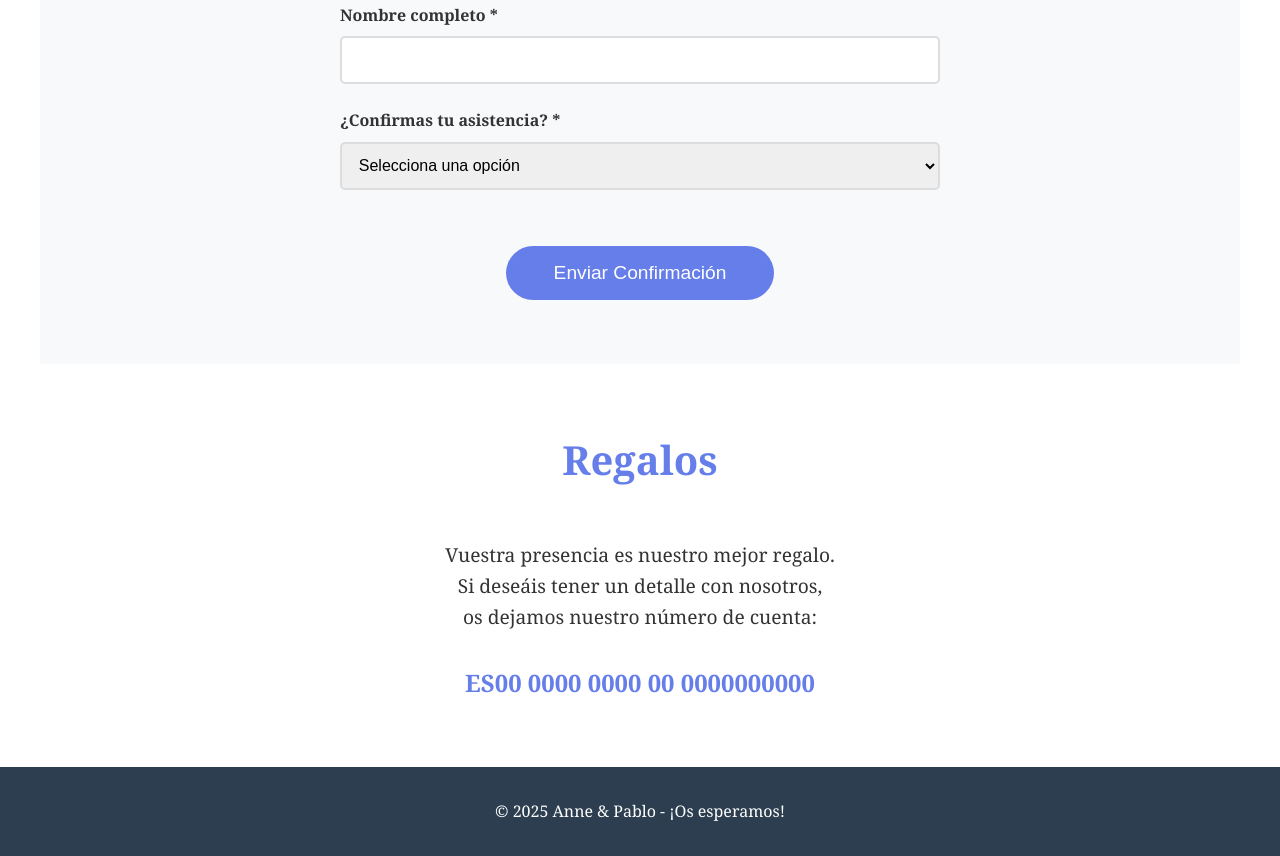
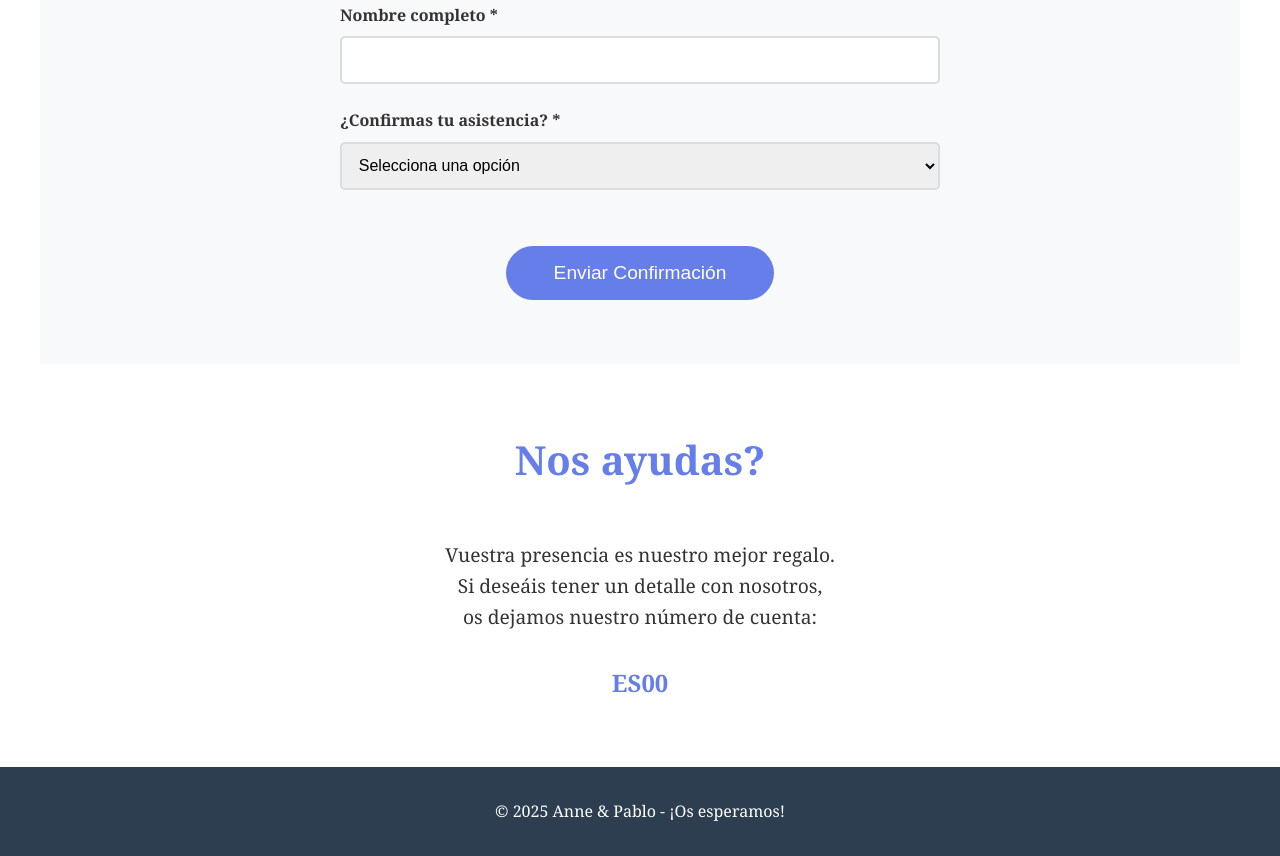
Before and after one commit to pmasiasanchez/bodamariayjuan, a plain HTML site: page index.html in a window 1280 px wide. Shown: the part 1567-2423 px from the top of the page. Drawn offline with Linux system fonts and the light colour scheme.

Commit message:
Update index.html

```diff
--- a/index.html
+++ b/index.html
@@ -228,7 +228,7 @@
     </section>
 
     <section>
-        <h2>Regalos</h2>
+        <h2>Nos ayudas?</h2>
         <div class="center">
             <p style="font-size: 1.2rem;">
                 Vuestra presencia es nuestro mejor regalo.<br>
@@ -236,7 +236,7 @@
                 os dejamos nuestro número de cuenta:
             </p>
             <p style="font-size: 1.5rem; margin-top: 2rem; color: #667eea;">
-                <strong>ES00 0000 0000 00 0000000000</strong>
+                <strong>ES00 </strong>
             </p>
         </div>
     </section>
```
